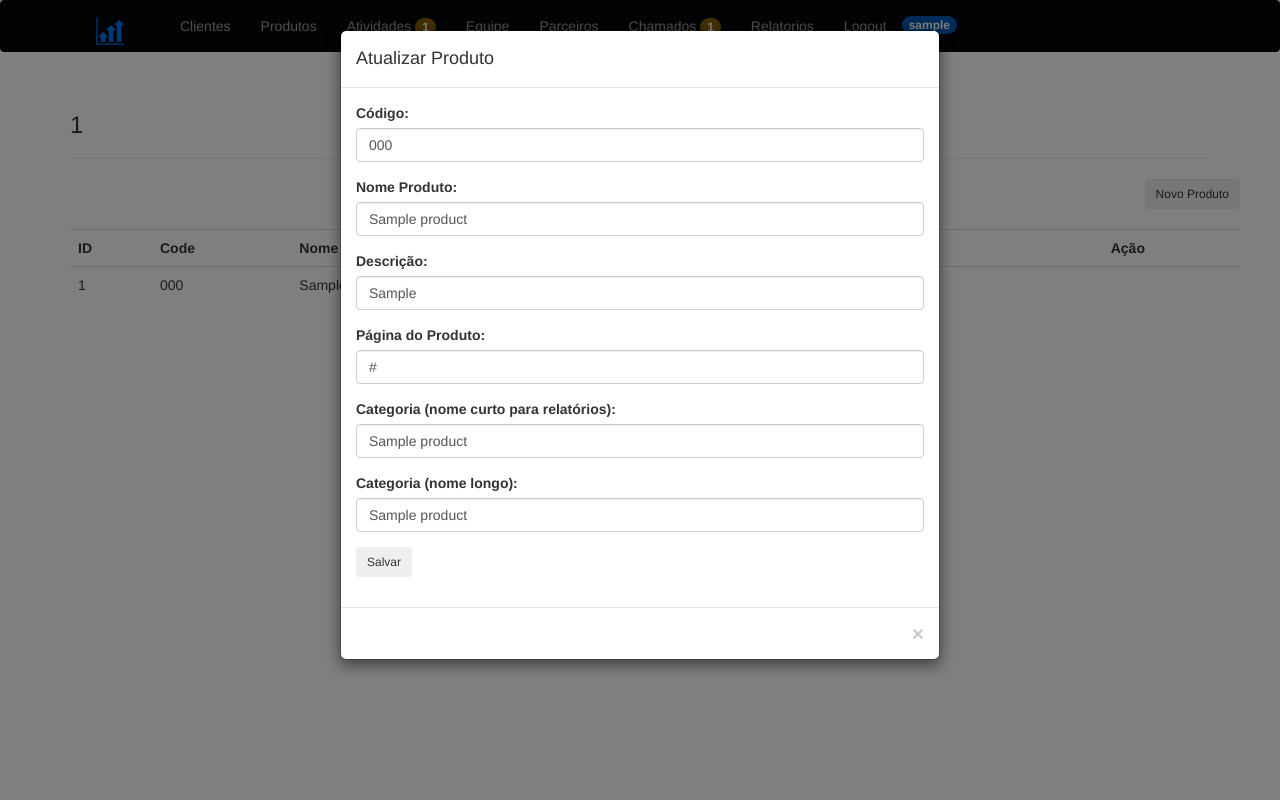
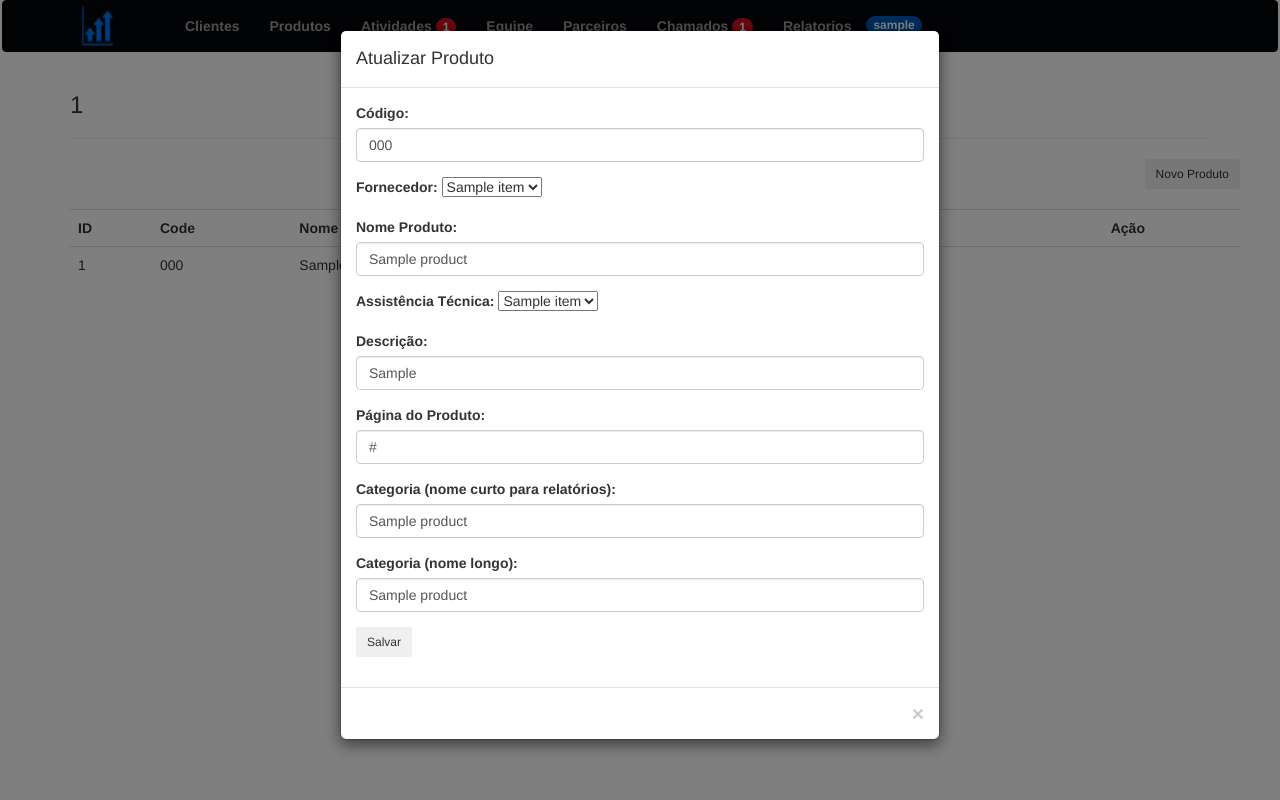
Before and after one commit to ebertolo/evnd, a Flask app: template app/templates/pages/products.html in a window 1280 px wide, after a click that opens the changed part. Run offline with Flask 2, Linux system fonts and the light colour scheme; a user stored in the database is signed in; tables that the repository leaves empty hold one stand-in row (values such as "Sample post"); the template is opened without the code that fills it: values that come from a table or form of the project are taken from there, most other values are stand-ins (such as "Sample title", 1, 10 or a date in 2020); data that the repository does not hold is empty; some libraries are stand-ins or nearby versions.

Commit message:
Fixed data exclusion rule

```diff
--- /dev/null
+++ b/app/static/evnd.css
@@ -0,0 +1,80 @@
+.logo {
+    height: 100px;
+    margin-top: -40px;
+    width: auto;
+    margin-left: -17px;
+}
+
+ul.errors {
+    list-style-type: none;
+    padding: 0;
+    color: red;
+}
+
+table.rpt {
+    table-layout: auto !important;
+    width: 70% !important;
+}
+
+.fa-clock {
+    color: #56f200 !important;
+}
+
+.fa-user-times {
+    color: #d40f1e !important;
+}
+
+.fa-users-cog {
+    color: #d40f1e !important;
+}
+
+.fa-thumbs-down {
+    color: #d40f1e !important;
+}
+
+.fa-check-circle {
+    color: #0075f2 !important;
+}
+
+.fa-cog {
+    color: #048a81 !important;
+}
+
+.navbar-inverse {
+    margin-left: 2px;
+    margin-right: 2px;
+    margin-top: 1 px;
+    margin-bottom: 0px;
+}
+
+li.evnd {
+    font-weight: bold;
+}
+
+a.evnd {
+    font-weight: bold !important;
+}
+
+a.evnd-icon {
+    font-size: larger;
+    margin-top: 6% !important;
+}
+
+div.evnd {
+    margin-top: 27% !important;
+    background-color: #0057b4 !important;
+}
+
+div.evnd-date {
+    margin-top: 23% !important;
+    background-color: #050609 !important;
+    color: #048a81;
+}
+
+div.navbar-inverse {
+    background-color: #050609 !important;
+}
+
+span.pop {
+    background-color: #d40f1e;
+}
--- a/app/templates/base.html
+++ b/app/templates/base.html
@@ -8,7 +8,6 @@
 {% block navbar %}
 <div class="navbar navbar-inverse" role="navigation">
     <div class="container">
-
         <div class="navbar-header">
             <button type="button" class="navbar-toggle"
             data-toggle="collapse" data-target=".navbar-collapse">
@@ -18,29 +17,22 @@
                 <span class="icon-bar"></span>
             </button>
             <a data-toggle="tooltip" data-placement="top" class="navbar-brand" href="/">
-                <img class="navbar-brand img-responsive"  title="Pagina Inicial" style="height:80px; margin-top:-25px; width: auto; margin-left:0px" src="{{ url_for('static', filename='logo_small.png') }}">
+                <img class="logo navbar-brand img-responsive"  title="Pagina Inicial"  src="{{ url_for('static', filename='logo_small.png') }}">
             </a>
         </div>
 
         <div class="navbar-collapse collapse">
             <ul class="nav navbar-nav">
-                <li><a href="/customers">Clientes</a></li>
-                <li><a href="/products">Produtos</a></li>
-                <li><a href="/activities">Atividades <span class="pop badge badge-dark">{{session.get('count_activities')}}</span></a></li>
-                <li><a href="/sales-person">Equipe</a></li>
-                <li><a href="/partners">Parceiros</a></li>
-                <li><a href="/service-tickets">Chamados <span class="pop badge badge-light">{{session.get('count_service_tickets')}}</span></a></li>
-                <li><a href="/reports">Relatorios</a></li>
-            {% if current_user.is_authenticated %}
-                <li><a href="{{ url_for('logout')}}">Logout</a></li>
-            {% else %}
-                <li><a href="{{ url_for('login')}}">Login</a></li>
-            {% endif %}
-            {%if current_time %}
-                <li><div class="evnd-date badge badge-dark"> {{moment(current_time).format('DD/MM/YYYY')}} </div></li>
-            {%endif%}
-                <li><div class="evnd badge badge-dark">{{session.get('user_name')}}</div></a>
-
+                <li><a class="evnd" href="/customers">Clientes</a></li>
+                <li class="evnd"><a href="/products">Produtos</a></li>
+                <li class="evnd"><a href="/activities">Atividades <span title="Atividades pendentes" class="pop badge badge-dark">{{session.get('count_activities')}}</span></a></li>
+                <li class="evnd"><a href="/sales-person">Equipe</a></li>
+                <li class="evnd"><a href="/partners">Parceiros</a></li>
+                <li class="evnd"><a href="/service-tickets">Chamados <span title="Chamados pendentes" class="pop badge badge-light">{{session.get('count_service_tickets')}}</span></a></li>
+                <li class="evnd"><a href="/reports">Relatorios</a></li>
+                <!-- <li><a href="#">{%if current_time %}<div class="evnd-date badge badge-dark"> {{moment(current_time).format('DD/MM/YYYY')}} </div>{%endif%}</a></li>-->
+                <li><div title="Usuário logado" class="evnd badge badge-dark">{{session.get('user_name')}}</div></li>
+                <li><a class="evnd-icon" href="{{ url_for('logout')}}"><i title="Logout" class="fas fa-sign-out-alt"></i></a></li>
             </ul>
         </div>
     </div>
--- a/app/templates/bootstrap/base.html
+++ b/app/templates/bootstrap/base.html
@@ -21,40 +21,11 @@
       {%- endblock metas %}
 
       {%- block styles %}
+
       <!-- Cria os links dinâmicos das folhas de estilo do Bootstrap -->
       <link href="{{bootstrap_find_resource('css/bootstrap.css', cdn='bootstrap')}}" rel="stylesheet">
-      <style type="text/css">
-        ul.errors {
-          list-style-type: none;
-          padding: 0;
-          color: red;
-        }
+      <link href="{{ url_for('static', filename='evnd.css')}}" rel="stylesheet">
 
-        table.rpt {
-          table-layout: auto !important;
-          width: 70% !important;
-        }
-
-        div.evnd{
-          margin-top: 27% !important;
-          background-color: #0057B4!important;
-        }
-
-        div.evnd-date{
-          margin-top: 23% !important;
-          background-color: #050609!important;
-          color: #048A81;
-        }
-
-        div.navbar-inverse{
-          background-color: #050609 !important;
-        }
-
-        span.pop{
-          background-color: #895F04;
-        }
-
-      </style>
       {%- endblock styles %}
 
   {%- endblock head %}
--- a/app/templates/pages/products.html
+++ b/app/templates/pages/products.html
@@ -62,9 +62,27 @@
                                             </div>
 
                                             <div class="form-group">
+                                                <label>Fornecedor:</label>
+                                                <select name="id_partner">
+                                                    {% for item in suppliers_list %}
+                                                        <option value="{{item[0]}}" {% if item[0] == row.id_partner %} selected {% endif %}>{{item[1]}}</option>
+                                                    {% endfor %}
+                                                </select>
+                                            </div>
+
+                                            <div class="form-group">
                                                 <label>Nome Produto:</label>
                                                 <input type="hidden"  name="id" value="{{row.id}}" required="1">
                                                 <input type="text" class="form-control" name="name" value="{{row.name}}">
+                                            </div>
+
+                                            <div class="form-group">
+                                                <label>Assistência Técnica:</label>
+                                                <select name="id_partner_support">
+                                                    {% for item in supporters_list %}
+                                                        <option value="{{item[0]}}" {% if item[0] == row.id_partner_support %} selected {% endif %}>{{item[1]}}</option>
+                                                    {% endfor %}
+                                                </select>
                                             </div>
 
                                             <div class="form-group">
@@ -119,8 +137,26 @@
                                 </div>
 
                                 <div class="form-group">
+                                    <label>Fornecedor:</label>
+                                    <select name="id_partner">
+                                        {% for item in suppliers_list %}
+                                            <option value="{{item[0]}}">{{item[1]}}</option>
+                                        {% endfor %}
+                                    </select>
+                                </div>
+
+                                <div class="form-group">
                                     <label>Nome Produto:</label>
                                     <input type="text" class="form-control" name="name" required="1">
+                                </div>
+
+                                <div class="form-group">
+                                    <label>Assistência Técnica:</label>
+                                    <select name="id_partner_support">
+                                        {% for item in supporters_list %}
+                                            <option value="{{item[0]}}">{{item[1]}}</option>
+                                        {% endfor %}
+                                    </select>
                                 </div>
 
                                 <div class="form-group">
--- a/app/templates/public.html
+++ b/app/templates/public.html
@@ -22,11 +22,7 @@
         </div>
         <div class="navbar-collapse collapse">
             <ul class="nav navbar-nav">
-            {% if current_user.is_authenticated %}
-                <li><a href="{{ url_for('logout')}}">Logout</a></li>
-            {% else %}
-                <li><a href="{{ url_for('login')}}">Login</a></li>
-            {% endif %}
+                <li><a class="evnd-icon" href="{{ url_for('login')}}"><i title="Login" class="fas fa-sign-in-alt"></i></a></li>
             </ul>
         </div>
     </div>
--- a/app/views.py
+++ b/app/views.py
@@ -202,13 +202,24 @@ def customers_update():
 @login_required
 def customers_delete(id):
     message="Cadastro excluído com sucesso."
-    customer = Customer.query.get(id)
-    db.session.delete(customer)
-    try:
-        db.session.commit()
-    except IntegrityError:
-        db.session.rollback()
-        message = "Não é possivel excluir esse registro pois está em uso."
+    allow_delete = True
+
+    if Activity.query.filter_by(id_customer=id).count() > 0:
+        message = "Não é possível excluir clientes com atividades cadastradas."
+        allow_delete= False
+
+    if ServiceTicket.query.filter_by(id_customer=id).count() > 0:
+        message = "Não é possível excluir clientes com chamados cadastradas."
+        allow_delete= False
+
+    if allow_delete:
+        customer = Customer.query.get(id)
+        db.session.delete(customer)
+        try:
+            db.session.commit()
+        except IntegrityError:
+            db.session.rollback()
+            message = "Não é possivel excluir esse registro pois está em uso."
 
     flash(message)
     return redirect(url_for("customers_index"))
@@ -223,9 +234,11 @@ def customers_delete(id):
 @login_required
 def products_insert():
     """Lê form, instancia objeto e persiste no BD com SQLAlchemy"""
-    message="Novo cadastro incluído com sucesso"
+    message="Novo cadastro incluído com sucesso."
     if request.method == "POST":
         code =  request.form["code"]
+        id_partner = request.form["id_partner"]
+        id_partner_support = request.form["id_partner_support"]
         name = request.form["name"]
         info = request.form["info"]
         html_link = request.form["html_link"]
@@ -233,9 +246,13 @@ def products_insert():
         group_name_long = request.form["group_name_long"]
 
         if Product.query.filter_by(name = name).first():
-            message = "Já existe um produto no cadastro com esse nome"
+            message = "Já existe um produto no cadastro com esse nome."
+        elif Product.query.filter_by(code = code).first():
+            message = "Já existe um produto no cadastro com esse codigo."
+        elif int(id_partner) == 0:
+            message = "É necessario selecionar um fornecedor."
         else:
-            product = Product(code, name, info, html_link, group_name_short, group_name_long)
+            product = Product(code, id_partner, id_partner_support, name, info, html_link, group_name_short, group_name_long)
             db.session.add(product)
             db.session.commit()
 
@@ -249,7 +266,7 @@ def products_insert():
 def products_index():
     """Lista os objetos persistidos no DB"""
     product_set = Product.query.all()
-    return render_template("pages/products.html", page="Produtos", products = product_set, current_time=datetime.utcnow())
+    return render_template("pages/products.html", page="Produtos", products = product_set, suppliers_list=get_suppliers_list(), supporters_list=get_supporters_list(), current_time=datetime.utcnow())
 
 
 #Update
@@ -262,6 +279,8 @@ def products_update():
     if request.method == "POST":
         product = Product.query.get(request.form.get("id"))
         product.code = request.form["code"]
+        product.id_partner = request.form["id_partner"]
+        product.id_partner_support = request.form["id_partner_support"]
         product.name = request.form["name"]
         product.info = request.form["info"]
         product.html_link = request.form["html_link"]
@@ -283,14 +302,24 @@ def products_update():
 @login_required
 def products_delete(id):
     message = "Cadastro excluído com successo."
-    product = Product.query.get(id)
-    db.session.delete(product)
+    allow_delete = True
 
-    try:
-        db.session.commit()
-    except IntegrityError:
-        db.session.rollback()
-        message = "Não é possivel excluir esse registro pois está em uso."
+    if Activity.query.filter_by(id_product=id).count() > 0:
+        message = "Não é possível excluir produtos com atividades cadastradas."
+        allow_delete= False
+
+    if ServiceTicket.query.filter_by(id_product=id).count() > 0:
+        message = "Não é possível excluir produtos com chamados cadastradas."
+        allow_delete= False
+
+    if allow_delete:
+        product = Product.query.get(id)
+        db.session.delete(product)
+        try:
+            db.session.commit()
+        except IntegrityError:
+            db.session.rollback()
+            message = "Não é possivel excluir esse registro pois está em uso."
 
     flash(message)
     return redirect(url_for("products_index"))
@@ -360,13 +389,20 @@ def sales_person_update():
 @login_required
 def sales_person_delete(id):
     message="Cadastro excluído com sucesso."
-    salesperson = SalesPerson.query.get(id)
-    db.session.delete(salesperson)
-    try:
-        db.session.commit()
-    except IntegrityError:
-        db.session.rollback()
-        message = "Não é possivel excluir esse registro pois está em uso."
+    allow_delete = True
+
+    if Activity.query.filter_by(id_sales_person=id).count() > 0:
+        message = "Não é possível excluir membro da equipe com atividades cadastradas."
+        allow_delete= False
+
+    if allow_delete:
+        salesperson = SalesPerson.query.get(id)
+        db.session.delete(salesperson)
+        try:
+            db.session.commit()
+        except IntegrityError:
+            db.session.rollback()
+            message = "Não é possivel excluir esse registro pois está em uso."
 
     flash(message)
     return redirect(url_for("sales_person_index"))
@@ -445,13 +481,28 @@ def partners_update():
 @login_required
 def partners_delete(id):
     message="Cadastro excluído com sucesso."
-    partner = Partner.query.get(id)
-    db.session.delete(partner)
-    try:
-        db.session.commit()
-    except IntegrityError:
-        db.session.rollback()
-        message = "Não é possivel excluir esse registro pois está em uso."
+    allow_delete = True
+
+    if ServiceTicket.query.filter_by(id_partner=id).count() > 0:
+        message = "Não é possível excluir parceiros referenciados em chamados cadastradas."
+        allow_delete= False
+
+    if Product.query.filter_by(id_partner=id).count() > 0:
+        message = "Não é possível excluir parceiros referenciados como Fornecedor de um Produto."
+        allow_delete= False
+
+    if Product.query.filter_by(id_partner_support=id).count() > 0:
+        message = "Não é possível excluir parceiros referenciados como Assistência Técnica de um Produto."
+        allow_delete= False
+
+    if allow_delete:
+        partner = Partner.query.get(id)
+        db.session.delete(partner)
+        try:
+            db.session.commit()
+        except IntegrityError:
+            db.session.rollback()
+            message = "Não é possivel excluir esse registro pois está em uso."
 
     flash(message)
     return redirect(url_for("partners_index"))
@@ -530,9 +581,13 @@ def service_ticket_update():
 @app.route("/service-tickets/delete/<id>/", methods = ["GET", "POST"])
 @login_required
 def service_ticket_delete(id):
+
     serviceticket = ServiceTicket.query.get(id)
     db.session.delete(serviceticket)
     db.session.commit()
+
+    #Atualiza badge de número de chamados pendentes no menu principal
+    update_count_service_tickets()
 
     flash("Cadastro excluído com sucesso.")
     return redirect(url_for("service_ticket_index"))
@@ -619,11 +674,22 @@ def activities_update():
 @app.route("/activities/delete/<id>/", methods = ["GET", "POST"])
 @login_required
 def activities_delete(id):
-    activity = Activity.query.get(id)
-    db.session.delete(activity)
-    db.session.commit()
+    message="Cadastro excluído com sucesso."
+    allow_delete = True
 
-    flash("Cadastro excluído com sucesso.")
+    if ServiceTicket.query.filter_by(id_partner=id).count() > 0:
+        message = "Não é possível excluir atividades referenciadas em chamados cadastrados."
+        allow_delete= False
+
+    if allow_delete:
+        activity = Activity.query.get(id)
+        db.session.delete(activity)
+        db.session.commit()
+
+        #Atualiza badge de atividades pendentes no menu principal
+        update_count_activities()
+
+    flash(message)
     return redirect(url_for("activities_index"))
 
 def get_salesperson_list():
@@ -640,6 +706,14 @@ def get_products_list():
 
 def get_partners_list():
     partners = [[0, "--", "--"]] + [[partner.id, partner.name, partner.partner_type_id] for partner in Partner.query.all()]
+    return partners
+
+def get_suppliers_list():
+    partners = [[0, "--", "--"]] + [[partner.id, partner.name, partner.partner_type_id] for partner in Partner.query.filter_by(partner_type_id=1).all()]
+    return partners
+
+def get_supporters_list():
+    partners = [[0, "--", "--"]] + [[partner.id, partner.name, partner.partner_type_id] for partner in Partner.query.filter_by(partner_type_id=0).all()]
     return partners
 
 def get_activities_list():
```
Also changed, not shown: app/models.py (+8 -2 lines), app/templates/pages/activities.html (+18 -1 lines), app/templates/pages/service-tickets.html (+16 -1 lines).
